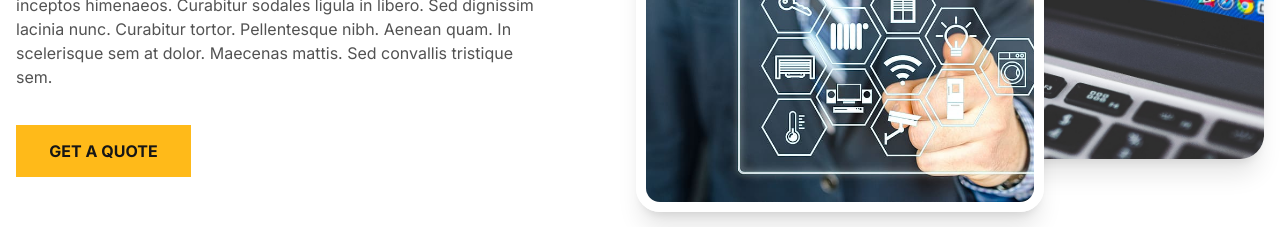
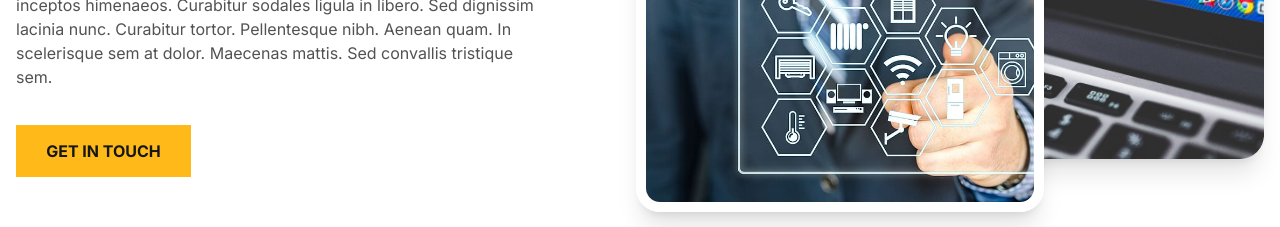
Before and after one commit to dna-projects/web-design-template, a Next.js app: page /services in a window 1280 px wide. Shown: the part 880-1107 px from the top of the page. Built offline with nearby package versions, Linux system fonts and the light colour scheme.

Commit message:
Decrease max width for h2 tag in contact banner.

```diff
--- a/app/services/page.tsx
+++ b/app/services/page.tsx
@@ -17,7 +17,7 @@ export default function Services() {
                         <p className='text-neutral-600 mt-5'>Lorem ipsum dolor sit amet, consectetur adipiscing elit. Integer nec odio. Praesent libero. Sed cursus ante dapibus diam. Sed nisi. Nulla quis sem at nibh elementum imperdiet. Duis sagittis ipsum. Praesent mauris. Fusce nec tellus sed augue semper porta. Mauris massa. Vestibulum lacinia arcu eget nulla.</p>
                         <p className='text-neutral-600 mt-5'>Class aptent taciti sociosqu ad litora torquent per conubia nostra, per inceptos himenaeos. Curabitur sodales ligula in libero. Sed dignissim lacinia nunc. Curabitur tortor. Pellentesque nibh. Aenean quam. In scelerisque sem at dolor. Maecenas mattis. Sed convallis tristique sem.</p>
                         <Link href='/contact' className='w-[175px]'>
-                            <button className='border-2 border-primary bg-primary font-bold w-full mt-9 py-3 hover:bg-white hover:border-primary duration-200'>GET A QUOTE</button>
+                            <button className='border-2 border-primary bg-primary font-bold w-full mt-9 py-3 hover:bg-white hover:border-primary duration-200'>GET IN TOUCH</button>
                         </Link>
                     </div>
                     <LayeredImages />
--- a/components/ContactBanner.tsx
+++ b/components/ContactBanner.tsx
@@ -6,7 +6,7 @@ export default function ContactBanner() {
             <div className='banner-image flex justify-center self-center relative w-full h-[400px] px-4 lg:h-[600px] xl:max-w-[90%]'>
                 <div className='flex justify-center absolute bg-black opacity-50 w-full h-full'></div>
                 <div className='flex flex-col self-center text-center z-10'>
-                    <h2 className='self-center text-[35px] text-white font-extrabold tracking-tight leading-tight min-w-60 max-w-80 mb-8 px-4 md:px-0 md:text-[45px]'>Get It Done With Us Today</h2>
+                    <h2 className='self-center text-[35px] text-white font-extrabold tracking-tight leading-tight min-w-60 max-w-72 mb-8 px-4 md:max-w-80 md:px-0 md:text-[45px]'>Get It Done With Us Today</h2>
                     <p className='text-white max-w-[550px] mb-8'>Have questions? Our team is just a click away. Fill out our contact form today and let us assist you in achieving your goals.</p>
                     <Link href='/contact' className='self-center'>
                         <button className='border-2 border-primary bg-primary font-bold w-[175px] px-5 py-3 hover:bg-white hover:border-white duration-200'>GET IN TOUCH</button>
--- a/components/SideBar.tsx
+++ b/components/SideBar.tsx
@@ -41,6 +41,10 @@ type SidebarProps = {
                             <div>Gallery</div>
                             <div className={`h-0.5 bg-primary transition-width duration-300 ${currentPath === '/gallery' ? 'w-full' : 'w-0 group-hover:w-full'}`}></div>
                         </Link>
+                        <Link href='/contact' className={`group flex flex-col self-end  ${currentPath === '/gallery' ? 'active' : ''}`}>
+                            <div>Contact Us</div>
+                            <div className={`h-0.5 bg-primary transition-width duration-300 ${currentPath === '/gallery' ? 'w-full' : 'w-0 group-hover:w-full'}`}></div>
+                        </Link>
                     </div>
                 </div>
             </>
```
